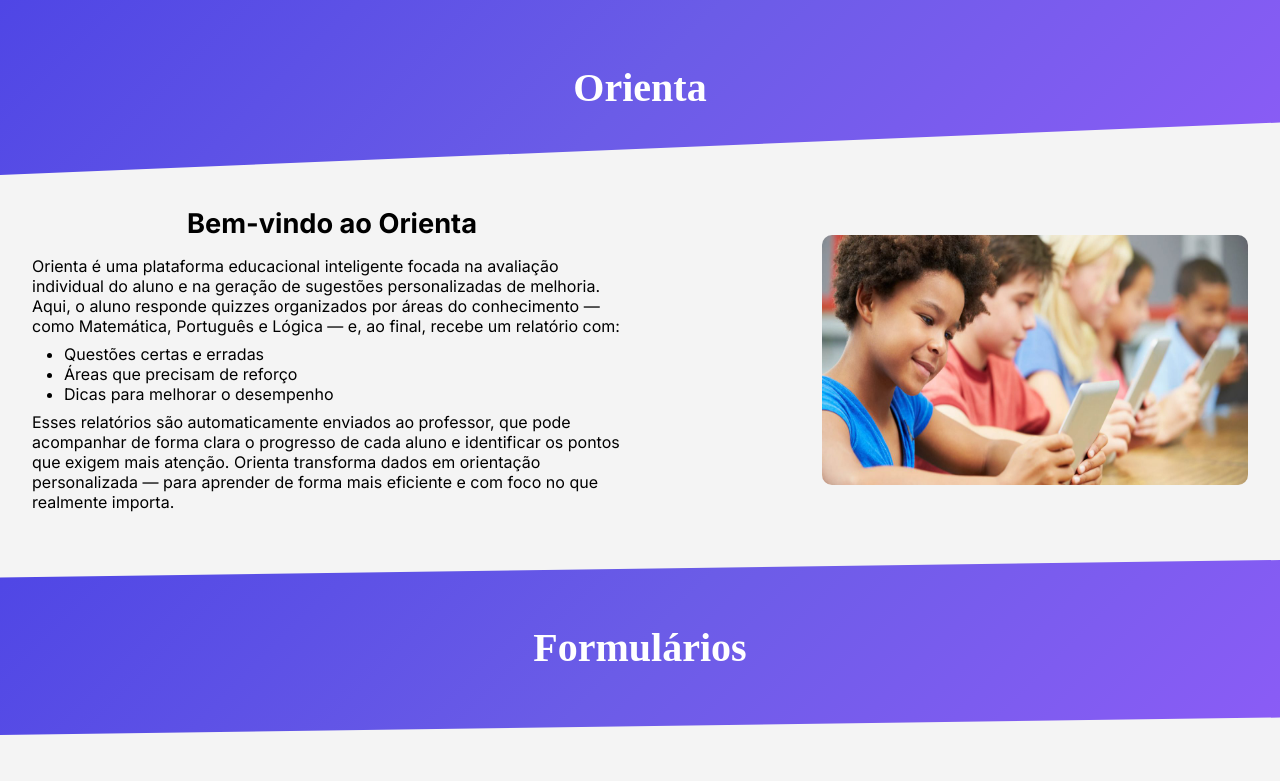
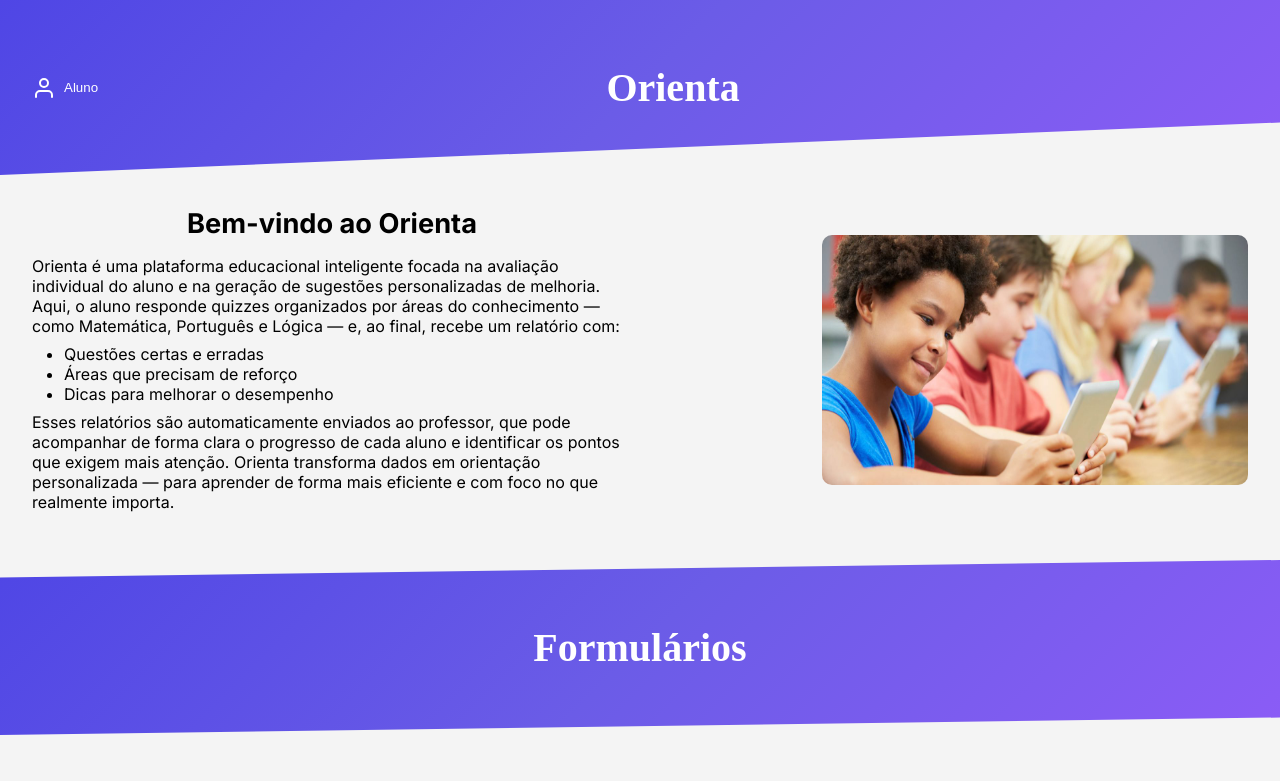
Before and after one commit to VitorSchumacher/21-tiao-e-bastiao, a React (Vite) app: page /home in a window 1280 px wide. Shown: the top 781 px of the page. Built offline with nearby package versions, Linux system fonts and the light colour scheme; sample sign-in values are in the browser's storage; a web font is replaced by a local one.

Commit message:
Add user menu with logout to Home page

```diff
--- /dev/null
+++ b/src/components/UserMenu.jsx
@@ -0,0 +1,68 @@
+import React, { useState } from "react";
+import styled from "styled-components";
+import LogoutButton from "./LogoutButton";
+
+const Wrapper = styled.div`
+  position: relative;
+  display: inline-block;
+`;
+
+const Trigger = styled.button`
+  background: transparent;
+  border: none;
+  color: inherit;
+  display: flex;
+  align-items: center;
+  gap: 0.5rem;
+  cursor: pointer;
+`;
+
+const Dropdown = styled.div`
+  position: absolute;
+  top: calc(100% + 0.25rem);
+  left: 0;
+  background: #fff;
+  border: 1px solid #d1d5db;
+  box-shadow: 0 2px 6px rgba(0, 0, 0, 0.1);
+  border-radius: 4px;
+  padding: 0.5rem;
+  z-index: 10;
+`;
+
+const UserIcon = ({ size = 24, ...props }) => (
+  <svg
+    xmlns="http://www.w3.org/2000/svg"
+    viewBox="0 0 24 24"
+    fill="none"
+    width={size}
+    height={size}
+    stroke="currentColor"
+    strokeWidth="2"
+    strokeLinecap="round"
+    strokeLinejoin="round"
+    {...props}
+  >
+    <path d="M20 21v-2a4 4 0 0 0-4-4H8a4 4 0 0 0-4 4v2" />
+    <circle cx="12" cy="7" r="4" />
+  </svg>
+);
+
+const UserMenu = ({ name }) => {
+  const [open, setOpen] = useState(false);
+
+  return (
+    <Wrapper>
+      <Trigger onClick={() => setOpen((o) => !o)}>
+        <UserIcon />
+        <span>{name}</span>
+      </Trigger>
+      {open && (
+        <Dropdown>
+          <LogoutButton />
+        </Dropdown>
+      )}
+    </Wrapper>
+  );
+};
+
+export default UserMenu;
--- a/src/pages/Home.jsx
+++ b/src/pages/Home.jsx
@@ -1,7 +1,7 @@
 import React from "react";
 import styled from "styled-components";
 import Button from "../components/Button";
-import LogoutButton from "../components/LogoutButton";
+import UserMenu from "../components/UserMenu";
 import DoubleDiagonalBanner from "../components/DoubleDiagonalBanner";
 import FormIcon from "../components/FormIcon";
 import { useNavigate } from "react-router-dom";
@@ -18,7 +18,9 @@ const Banner = styled.div`
   background: linear-gradient(135deg, #4f46e5, #6b5ce7, #8b5cf6);
   color: #fff;
   padding: 4rem 2rem;
-  text-align: center;
+  display: flex;
+  justify-content: space-between;
+  align-items: center;
   clip-path: polygon(0 0, 100% 0, 100% 70%, 0 100%);
   margin: -2rem -2rem 2rem;
 `;
@@ -27,6 +29,8 @@ const Title = styled.h1`
   font-size: 2.5rem;
   font-family: "Edu TAS Beginner", cursive;
   margin: 0;
+  flex: 1;
+  text-align: center;
 `;
 
 const Intro = styled.div`
@@ -45,10 +49,13 @@ const IntroImage = styled.img`
 
 const Home = () => {
   const navigate = useNavigate();
+  const userData = JSON.parse(localStorage.getItem("userData") || "{}");
+  const name = userData.nome || "Aluno";
 
   return (
     <Container>
       <Banner>
+        <UserMenu name={name} />
         <Title>Orienta</Title>
       </Banner>
       <Intro>
@@ -245,9 +252,6 @@ const Home = () => {
           </div>
         </li>
       </ul>
-      <div style={{ marginTop: "1rem" }}>
-        <LogoutButton />
-      </div>
     </Container>
   );
 };
```
